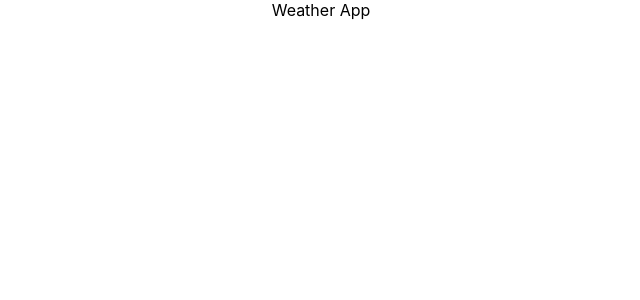
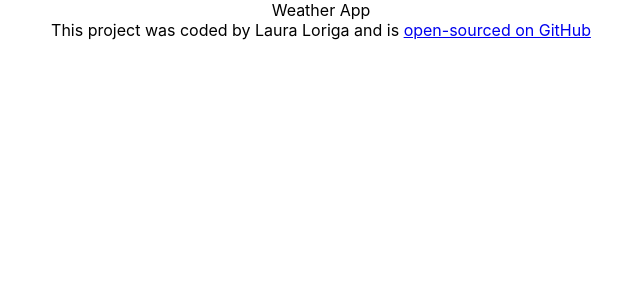
Before and after one commit to Jolie92/new-weather-app, a React (Create React App) app: page / in a window 1280 px wide. Shown: the top 300 px of the page, without its empty margins (319-959 px from the left). Built offline with nearby package versions, Linux system fonts and the light colour scheme.

Commit message:
github link

```diff
--- a/src/App.js
+++ b/src/App.js
@@ -5,6 +5,11 @@ function App() {
   return (
     <div className="App">
       Weather App
+      <footer>
+        This project was coded by Laura Loriga and is {""}
+        <a href="https://github.com/Jolie92/new-weather-app"
+        target="_blank"> open-sourced on GitHub </a>
+      </footer>
     </div>
   );
 }
```
